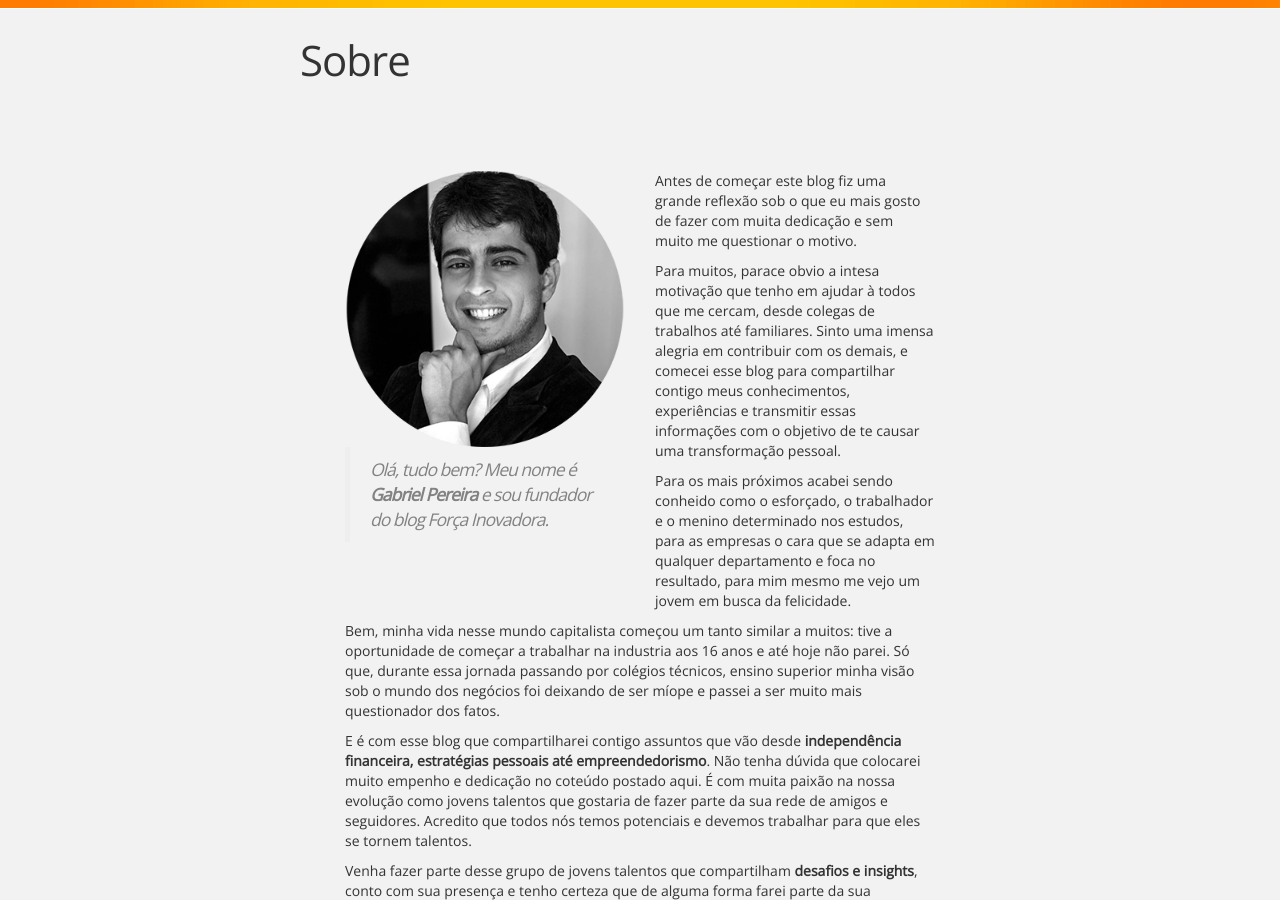
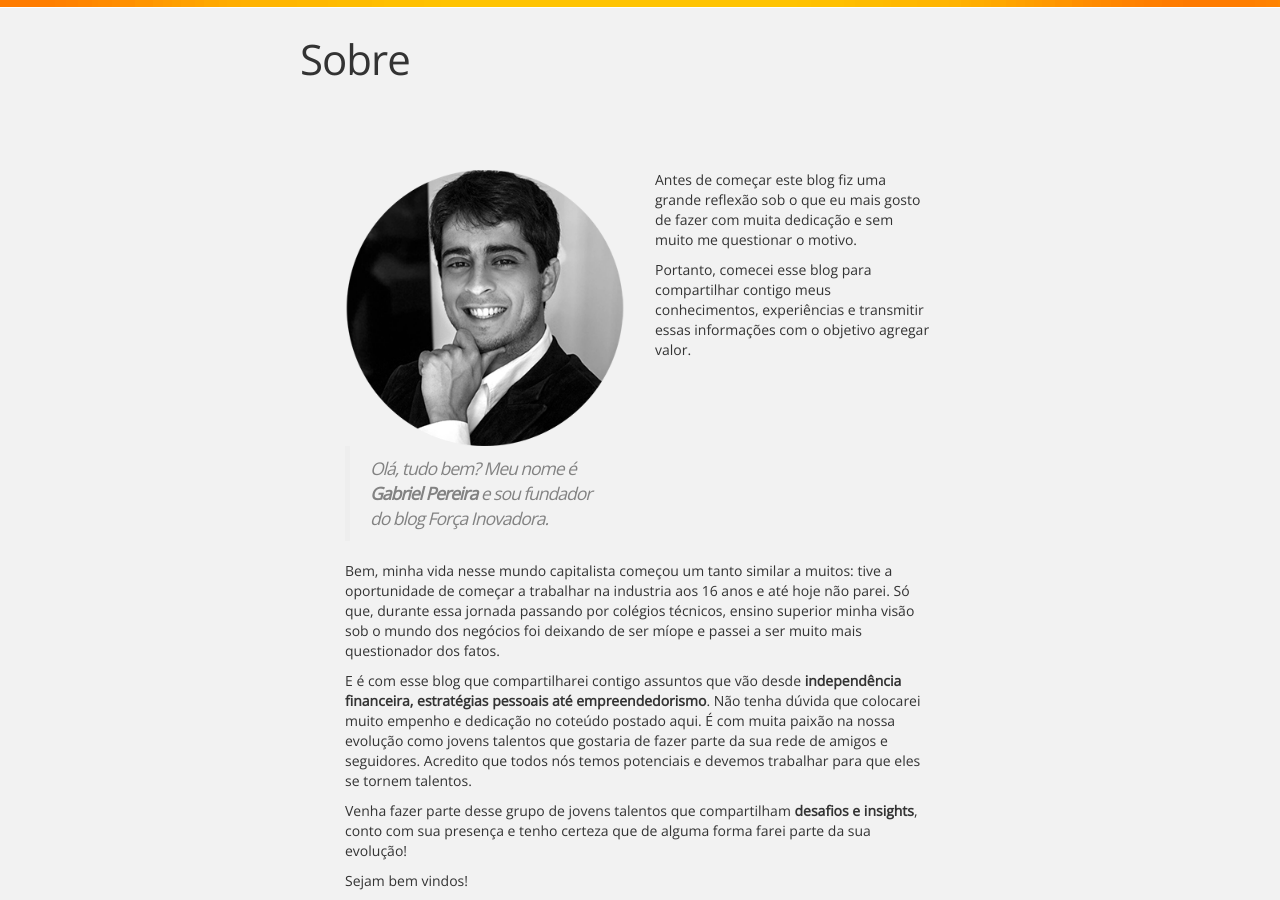
Before and after one commit to gabspereira/uniegabpereira.github.io, a Jekyll site: the page built from sobre.html, in a window 1280 px wide and 900 px high, scrolled down 317 px. Built offline with Jekyll 4.4.1, drawn with Linux system fonts in a browser that asks for light colours; nearby versions of some CDN libraries; comment, search, counter and statistics services are not loaded.

Commit message:
Correcoes de texto + added img

```diff
--- a/_includes/header.html
+++ b/_includes/header.html
@@ -1,7 +1,7 @@
 <header class="site-header">
 
-  <div class="wrapper">
-
+<div style="padding-right: 30px; padding-left: 30px;">
+    <img src="img/Logo FI.png" align="left">
     <a class="site-title" href="{{ site.baseurl }}/">{{ site.title }}</a>
 
     <nav class="site-nav">
--- a/sobre.html
+++ b/sobre.html
@@ -13,8 +13,7 @@
 </div>
 <div class="col-md-6 col-xs-12">
 <p>Antes de começar este blog fiz uma grande reflexão sob o que eu mais gosto de fazer com muita dedicação e sem muito me questionar o motivo.</p>
-<p>Para muitos, parace obvio a intesa motivação que tenho em ajudar à todos que me cercam, desde colegas de trabalhos até familiares. Sinto uma imensa alegria em contribuir com os demais, e comecei esse blog para compartilhar contigo meus conhecimentos, experiências e transmitir essas informações com o objetivo de te causar uma transformação pessoal.</p>
-<p>Para os mais próximos acabei sendo conheido como o esforçado, o trabalhador e o menino determinado nos estudos, para as empresas o cara que se adapta em qualquer departamento e foca no resultado, para mim mesmo me vejo um jovem em busca da felicidade.</p>
+<p>Portanto, comecei esse blog para compartilhar contigo meus conhecimentos, experiências e transmitir essas informações com o objetivo agregar valor.</p>
 </div>
   <div class="col-md-12 col-xs-12">
     <p>Bem, minha vida nesse mundo capitalista começou um tanto similar a muitos: tive a oportunidade de começar a trabalhar na industria aos 16 anos e até hoje não parei. Só que, durante essa jornada passando por colégios técnicos, ensino superior minha visão sob o mundo dos negócios foi deixando de ser míope e passei a ser muito mais questionador dos fatos.</p>
```
Also changed, not shown: img/Logo FI.png (added), 3 other files.
